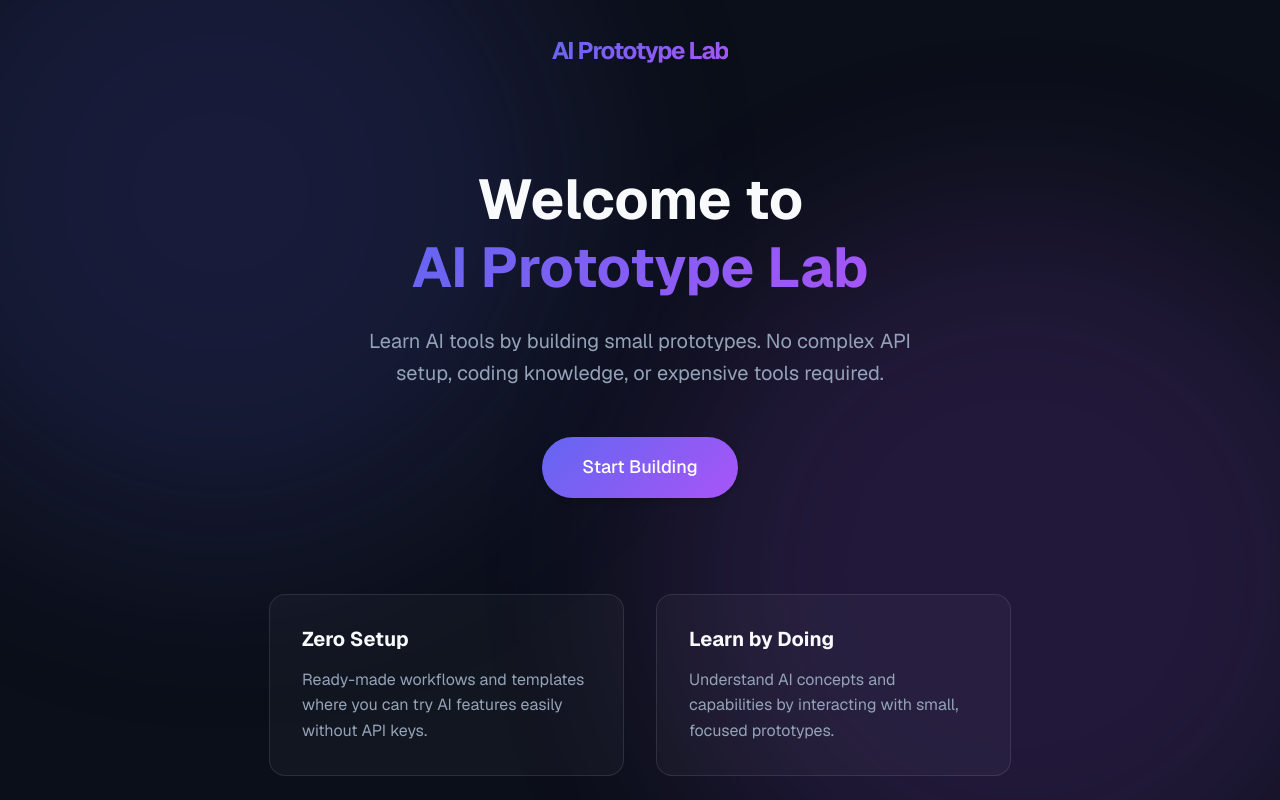
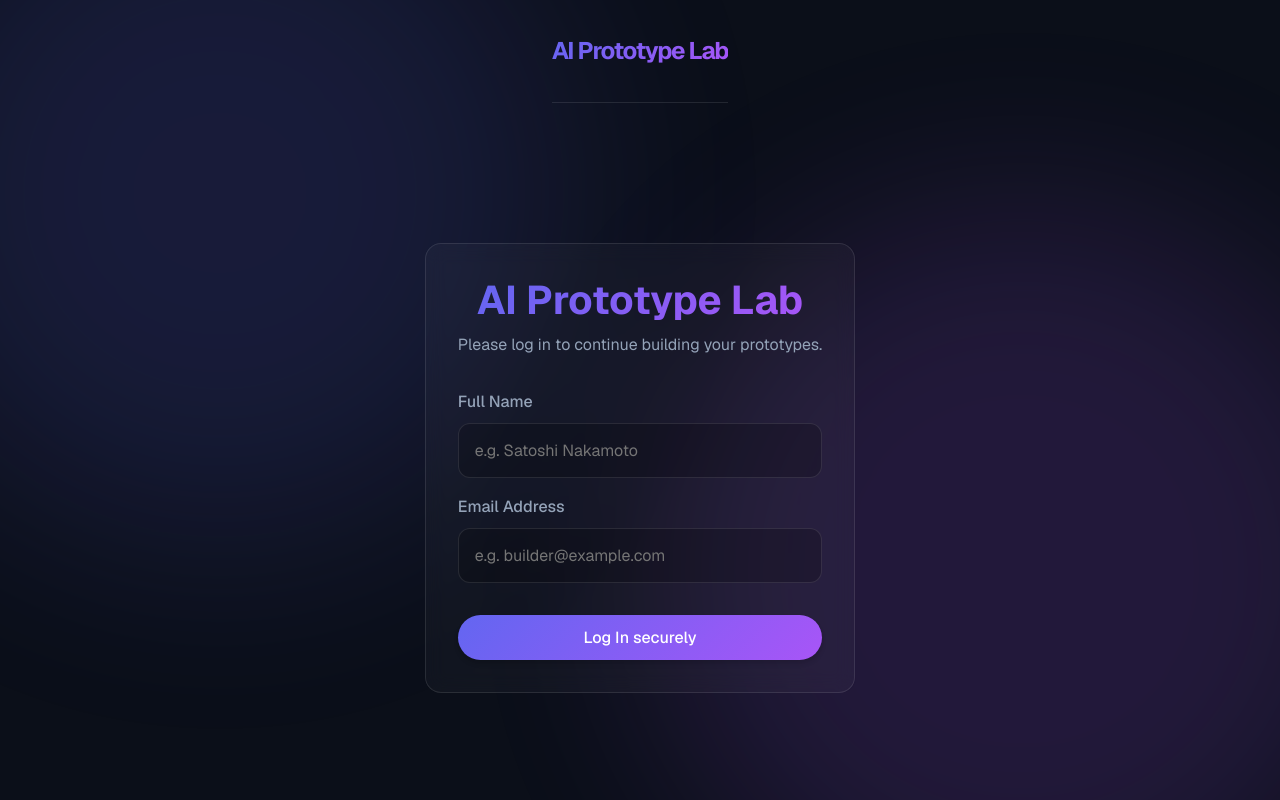
Before and after one commit to ragularvind/ai-prototype-lab, a Next.js app: page / in a window 1280 px wide. Shown: the top 800 px of the page. Built offline with nearby package versions, Linux system fonts and the light colour scheme.

Commit message:
feat: add simple localstorage login mvp

```diff
--- /dev/null
+++ b/src/app/dashboard/page.tsx
@@ -0,0 +1,37 @@
+import Link from 'next/link';
+
+export default function Dashboard() {
+  return (
+    <div className="container" style={{ flex: 1, display: 'flex', flexDirection: 'column', justifyContent: 'center', alignItems: 'center', textAlign: 'center', padding: '4rem 2rem' }}>
+      <div className="animate-fade-in" style={{ animationDelay: '0.1s' }}>
+        <h1 style={{ fontSize: '3.5rem', marginBottom: '1.5rem' }}>
+          Welcome back to the <br />
+          <span className="text-gradient">AI Prototype Lab</span>
+        </h1>
+        <p style={{ fontSize: '1.25rem', color: 'var(--text-secondary)', maxWidth: '600px', margin: '0 auto 3rem auto' }}>
+          Learn AI tools by building small prototypes. No complex API setup, coding knowledge, or expensive tools required.
+        </p>
+        <div style={{ display: 'flex', gap: '1rem', justifyContent: 'center' }}>
+          <Link href="/workflows" className="btn btn-primary" style={{ fontSize: '1.125rem', padding: '1rem 2.5rem' }}>
+            Browse Workflows
+          </Link>
+        </div>
+      </div>
+
+      <div style={{ marginTop: '6rem', display: 'grid', gridTemplateColumns: 'repeat(auto-fit, minmax(250px, 1fr))', gap: '2rem', width: '100%', textAlign: 'left' }} className="animate-fade-in">
+        <div className="card">
+          <h3 style={{ fontSize: '1.25rem' }}>Zero Setup</h3>
+          <p style={{ color: 'var(--text-secondary)' }}>Ready-made workflows and templates where you can try AI features easily without API keys.</p>
+        </div>
+        <div className="card">
+          <h3 style={{ fontSize: '1.25rem' }}>Learn by Doing</h3>
+          <p style={{ color: 'var(--text-secondary)' }}>Understand AI concepts and capabilities by interacting with small, focused prototypes.</p>
+        </div>
+        <div className="card">
+          <h3 style={{ fontSize: '1.25rem' }}>Low Cost & Simple</h3>
+          <p style={{ color: 'var(--text-secondary)' }}>Forget expensive tools and complicated tutorials. Start creating immediately.</p>
+        </div>
+      </div>
+    </div>
+  );
+}
--- a/src/app/layout.tsx
+++ b/src/app/layout.tsx
@@ -1,6 +1,7 @@
 import type { Metadata } from "next";
 import { Geist, Geist_Mono } from "next/font/google";
 import Link from 'next/link';
+import Header from '../components/Header';
 import "./globals.css";
 
 const geistSans = Geist({
@@ -31,9 +32,7 @@ export default function RootLayout({
           <div className="orb orb-2"></div>
         </div>
         <main className="main-content relative z-10">
-          <header className="container header">
-            <Link href="/" className="logo text-gradient">AI Prototype Lab</Link>
-          </header>
+          <Header />
           {children}
         </main>
       </body>
--- a/src/app/page.tsx
+++ b/src/app/page.tsx
@@ -1,36 +1,76 @@
-import Link from 'next/link';
+"use client";
 
-export default function Home() {
+import { useState, useEffect } from 'react';
+import { useRouter } from 'next/navigation';
+
+export default function Login() {
+  const [name, setName] = useState('');
+  const [email, setEmail] = useState('');
+  const router = useRouter();
+
+  useEffect(() => {
+    // If user is already logged in, push to dashboard
+    const user = localStorage.getItem('userAuth');
+    if (user) {
+      router.push('/dashboard');
+    }
+  }, [router]);
+
+  const handleLogin = (e: React.FormEvent) => {
+    e.preventDefault();
+    if (!name.trim() || !email.trim()) return;
+
+    // Generate simple UUID-like string
+    const id = Math.random().toString(36).substring(2, 15) + Math.random().toString(36).substring(2, 15);
+
+    const userSession = {
+      id,
+      name: name.trim(),
+      email: email.trim()
+    };
+
+    localStorage.setItem('userAuth', JSON.stringify(userSession));
+    router.push('/dashboard');
+  };
+
   return (
-    <div className="container" style={{ flex: 1, display: 'flex', flexDirection: 'column', justifyContent: 'center', alignItems: 'center', textAlign: 'center', padding: '4rem 2rem' }}>
-      <div className="animate-fade-in" style={{ animationDelay: '0.1s' }}>
-        <h1 style={{ fontSize: '3.5rem', marginBottom: '1.5rem' }}>
-          Welcome to <br />
+    <div className="container" style={{ flex: 1, display: 'flex', flexDirection: 'column', justifyContent: 'center', alignItems: 'center', padding: '4rem 2rem' }}>
+      <div className="card animate-fade-in" style={{ maxWidth: '450px', width: '100%', textAlign: 'center' }}>
+        <h1 style={{ fontSize: '2.5rem', marginBottom: '0.5rem' }}>
           <span className="text-gradient">AI Prototype Lab</span>
         </h1>
-        <p style={{ fontSize: '1.25rem', color: 'var(--text-secondary)', maxWidth: '600px', margin: '0 auto 3rem auto' }}>
-          Learn AI tools by building small prototypes. No complex API setup, coding knowledge, or expensive tools required.
+        <p style={{ color: 'var(--text-secondary)', marginBottom: '2rem' }}>
+          Please log in to continue building your prototypes.
         </p>
-        <div style={{ display: 'flex', gap: '1rem', justifyContent: 'center' }}>
-          <Link href="/workflows" className="btn btn-primary" style={{ fontSize: '1.125rem', padding: '1rem 2.5rem' }}>
-            Start Building
-          </Link>
-        </div>
-      </div>
 
-      <div style={{ marginTop: '6rem', display: 'grid', gridTemplateColumns: 'repeat(auto-fit, minmax(250px, 1fr))', gap: '2rem', width: '100%', textAlign: 'left' }} className="animate-fade-in">
-        <div className="card">
-          <h3 style={{ fontSize: '1.25rem' }}>Zero Setup</h3>
-          <p style={{ color: 'var(--text-secondary)' }}>Ready-made workflows and templates where you can try AI features easily without API keys.</p>
-        </div>
-        <div className="card">
-          <h3 style={{ fontSize: '1.25rem' }}>Learn by Doing</h3>
-          <p style={{ color: 'var(--text-secondary)' }}>Understand AI concepts and capabilities by interacting with small, focused prototypes.</p>
-        </div>
-        <div className="card">
-          <h3 style={{ fontSize: '1.25rem' }}>Low Cost & Simple</h3>
-          <p style={{ color: 'var(--text-secondary)' }}>Forget expensive tools and complicated tutorials. Start creating immediately.</p>
-        </div>
+        <form onSubmit={handleLogin} style={{ display: 'flex', flexDirection: 'column', gap: '1rem', textAlign: 'left' }}>
+          <div>
+            <label style={{ display: 'block', marginBottom: '0.5rem', fontWeight: 500, color: 'var(--text-secondary)' }}>Full Name</label>
+            <input
+              type="text"
+              className="input-field"
+              placeholder="e.g. Satoshi Nakamoto"
+              value={name}
+              onChange={(e) => setName(e.target.value)}
+              required
+            />
+          </div>
+          <div>
+            <label style={{ display: 'block', marginBottom: '0.5rem', fontWeight: 500, color: 'var(--text-secondary)' }}>Email Address</label>
+            <input
+              type="email"
+              className="input-field"
+              placeholder="e.g. builder@example.com"
+              value={email}
+              onChange={(e) => setEmail(e.target.value)}
+              required
+            />
+          </div>
+
+          <button type="submit" className="btn btn-primary" style={{ marginTop: '1rem', width: '100%' }}>
+            Log In securely
+          </button>
+        </form>
       </div>
     </div>
   );
--- /dev/null
+++ b/src/components/Header.tsx
@@ -0,0 +1,48 @@
+"use client";
+
+import Link from 'next/link';
+import { useRouter, usePathname } from 'next/navigation';
+import { useEffect, useState } from 'react';
+
+export default function Header() {
+  const router = useRouter();
+  const pathname = usePathname();
+  const [user, setUser] = useState<{ name: string; email: string; id: string } | null>(null);
+  const [isClient, setIsClient] = useState(false);
+
+  useEffect(() => {
+    setIsClient(true);
+    // Check local storage for auth session
+    const storedUser = localStorage.getItem('userAuth');
+    if (storedUser) {
+      setUser(JSON.parse(storedUser));
+    } else {
+      setUser(null);
+      // Auto-redirect to login if trying to access protected areas
+      if (pathname !== '/') {
+        router.push('/');
+      }
+    }
+  }, [pathname, router]);
+
+  const handleLogout = () => {
+    localStorage.removeItem('userAuth');
+    setUser(null);
+    router.push('/');
+  };
+
+  return (
+    <header className="container header" style={{ borderBottom: '1px solid var(--border-color)', marginBottom: '2rem' }}>
+      <Link href={user ? "/dashboard" : "/"} className="logo text-gradient">AI Prototype Lab</Link>
+
+      {isClient && user && (
+        <div style={{ display: 'flex', alignItems: 'center', gap: '1.5rem' }}>
+          <span style={{ color: 'var(--text-secondary)' }}>Welcome, <strong style={{ color: 'var(--text-primary)' }}>{user.name.split(' ')[0]}</strong></span>
+          <button onClick={handleLogout} className="btn btn-secondary" style={{ padding: '0.4rem 1rem', fontSize: '0.9rem' }}>
+            Logout
+          </button>
+        </div>
+      )}
+    </header>
+  );
+}
```
